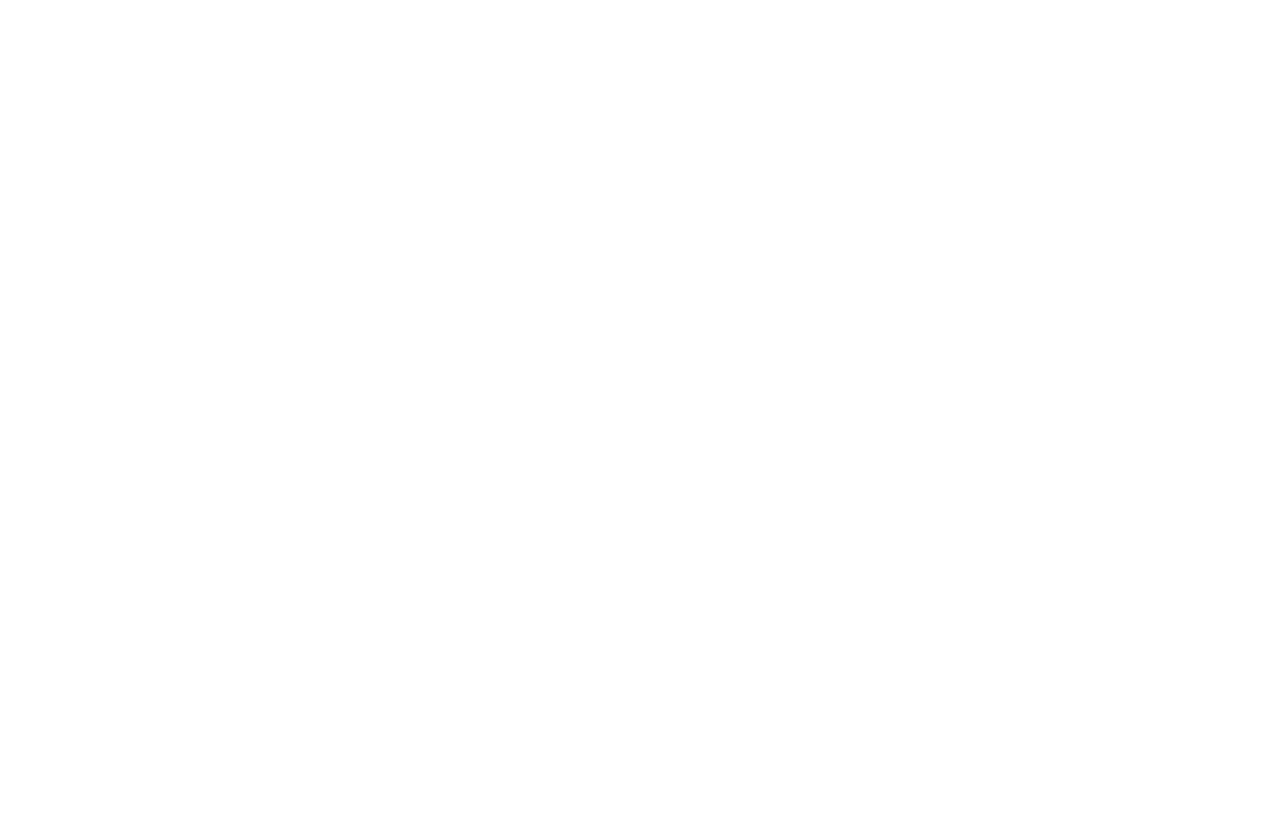
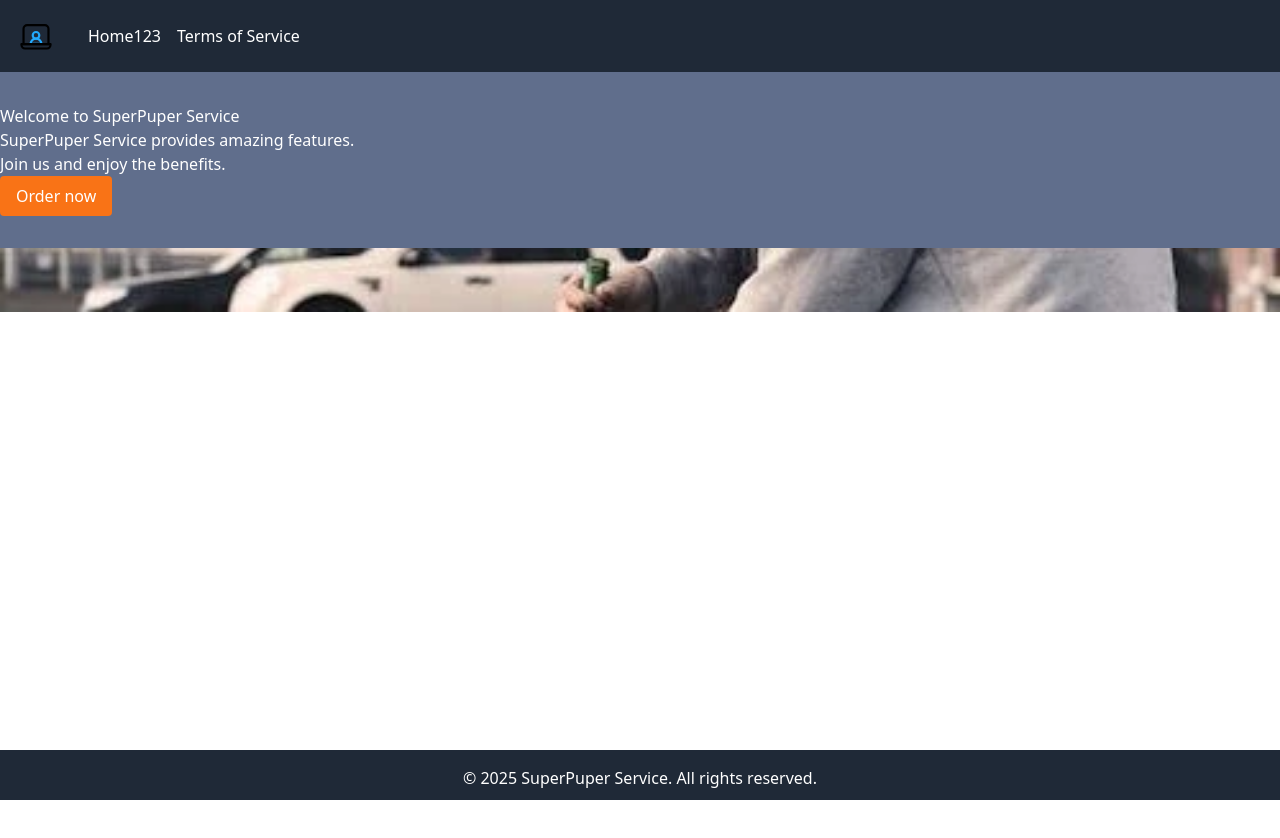
Before and after one commit to AleksandrShcherbackov/super-puper-project, a Vue app: page /en in a window 1280 px wide. Before the commit this address had no page. Shown: the top 838 px of the page. Built offline with nearby package versions, Linux system fonts and the light colour scheme.

Commit message:
:sparkless: add logic to update i18n locale

```diff
--- a/src/App.vue
+++ b/src/App.vue
@@ -1,4 +1,16 @@
-<script setup lang="ts"></script>
+<script setup lang="ts">
+import { useRoute } from 'vue-router';
+import { useI18n } from 'vue-i18n';
+import { watch } from 'vue';
+
+const route = useRoute();
+const { locale } = useI18n();
+
+// глобально поставим локацилизацию допустим так, но это можно зарефакторить
+watch(route, (newRoute) => {
+  locale.value = newRoute.path.includes('/en') ? 'en' : 'ru';
+});
+</script>
 
 <template>
   <main>
--- a/src/main.ts
+++ b/src/main.ts
@@ -22,4 +22,8 @@ app.use(createPinia())
 app.use(router)
 app.use(i18n)
 
+
+// Установите i18n как глобальное свойство для доступа в любом месте приложения
+app.config.globalProperties.$i18n = i18n;
+
 app.mount('#app')
--- a/src/router/index.ts
+++ b/src/router/index.ts
@@ -1,19 +1,26 @@
 import { createRouter, createWebHistory } from 'vue-router'
-
-const publicRoutes = ['Home', 'About', 'Contact', 'Register', 'Login']
+import { getCurrentInstance } from 'vue';
 import HomeView from '@/views/HomeView.vue'
 
 const router = createRouter({
   history: createWebHistory(import.meta.env.BASE_URL),
   routes: [
     {
-      path: '/',
+      path: '/:lang?',
       name: 'Home',
       component: HomeView
     }
   ]
 })
 
-router.beforeEach(() => {})
+router.beforeEach((to, from, next) => {
+  if (to.path === '/') {
+    const userLanguage = navigator?.language || navigator?.userLanguage;
+    const langPrefix = userLanguage.startsWith('ru') ? '/ru' : '/en';
+    next(langPrefix);
+  } else {
+    next();
+  }
+})
 
 export default router
```
